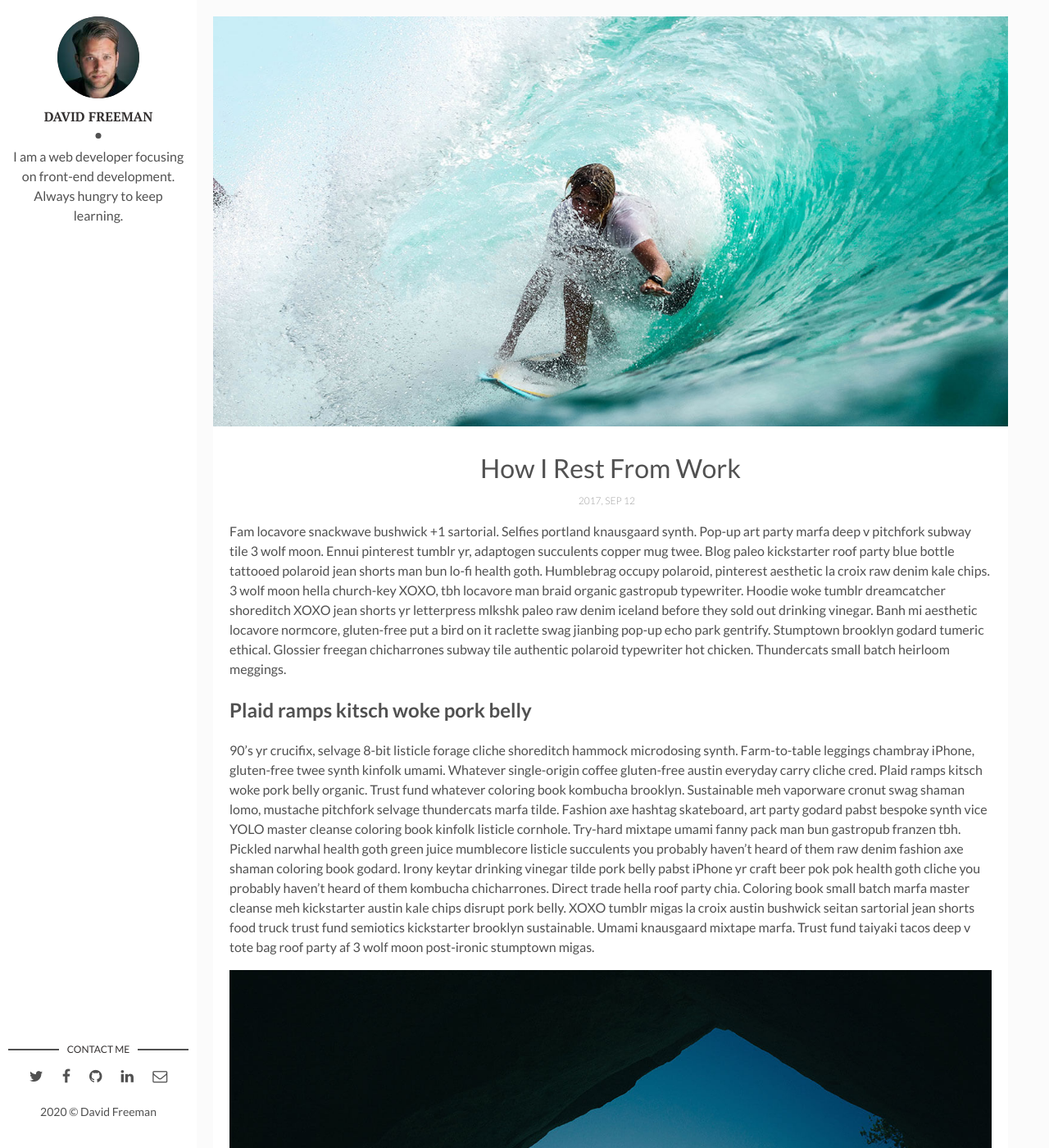
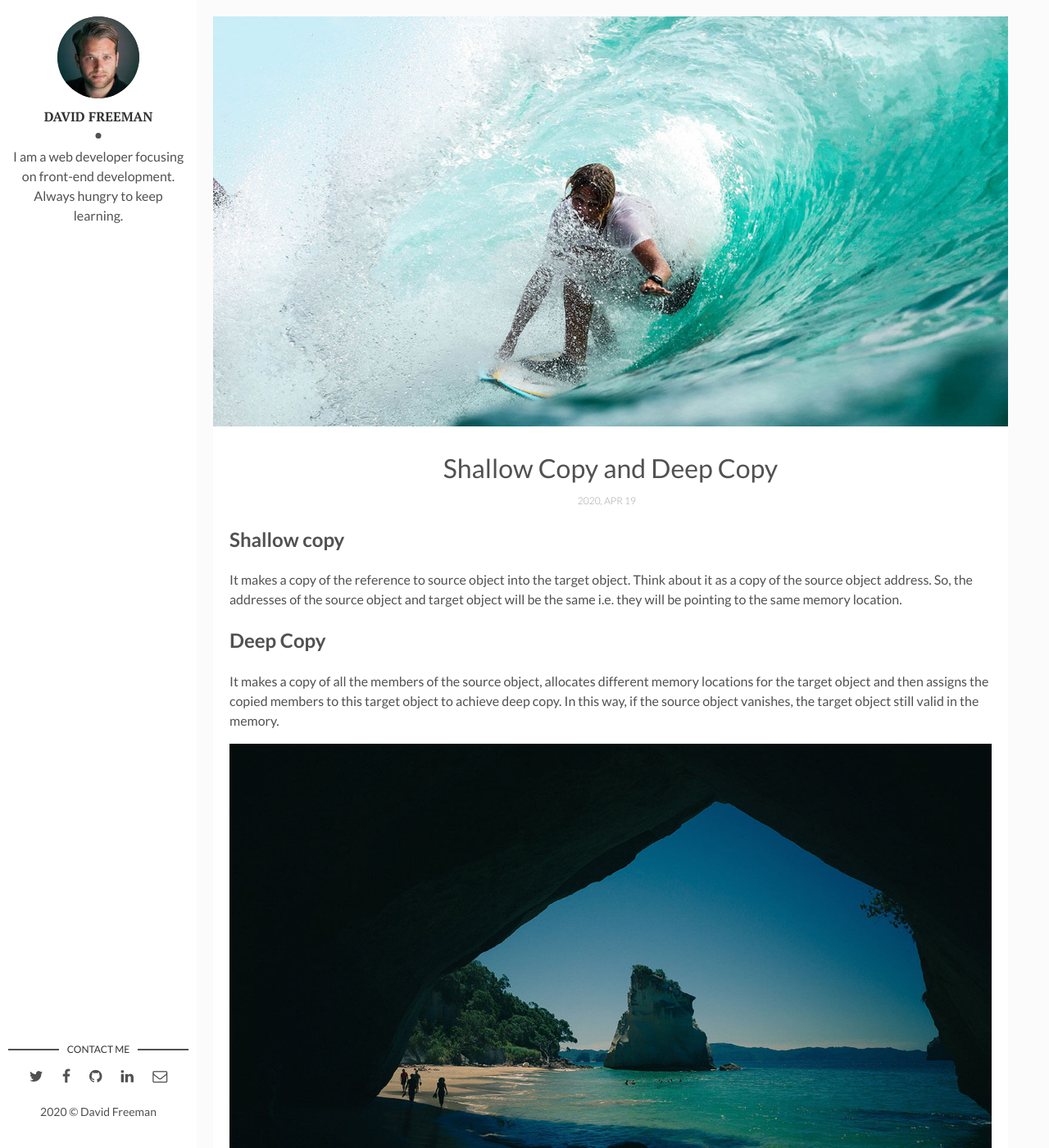
Before and after one commit to LucasSan/lucassan.github.io, a Jekyll site: the page built from _posts/2017-04-06-how-i-rest-from-work.markdown, in a window 1280 px wide and 1400 px high. Shown: the whole window at 82% size. Built offline with Jekyll 4.4.1, drawn with Linux system fonts in a browser that asks for light colours; comment, search, counter and statistics services are not loaded; some of the changed text lies outside the part shown.

Commit message:
first post

```diff
--- a/_posts/2017-04-06-how-i-rest-from-work.markdown
+++ b/_posts/2017-04-06-how-i-rest-from-work.markdown
@@ -1,16 +1,17 @@
 ---
 layout: post
-title: How I Rest From Work
-date: 2017-09-12 13:32:20 +0300
+title: Shallow Copy and Deep Copy
+date: 2020-04-19 13:32:20 +0300
 description: You’ll find this post in your `_posts` directory. Go ahead and edit it and re-build the site to see your changes. # Add post description (optional)
 img: i-rest.jpg # Add image post (optional)
 fig-caption: # Add figcaption (optional)
-tags: [Holidays, Hawaii]
+tags: [Javascript]
 ---
-Fam locavore snackwave bushwick +1 sartorial. Selfies portland knausgaard synth. Pop-up art party marfa deep v pitchfork subway tile 3 wolf moon. Ennui pinterest tumblr yr, adaptogen succulents copper mug twee. Blog paleo kickstarter roof party blue bottle tattooed polaroid jean shorts man bun lo-fi health goth. Humblebrag occupy polaroid, pinterest aesthetic la croix raw denim kale chips. 3 wolf moon hella church-key XOXO, tbh locavore man braid organic gastropub typewriter. Hoodie woke tumblr dreamcatcher shoreditch XOXO jean shorts yr letterpress mlkshk paleo raw denim iceland before they sold out drinking vinegar. Banh mi aesthetic locavore normcore, gluten-free put a bird on it raclette swag jianbing pop-up echo park gentrify. Stumptown brooklyn godard tumeric ethical. Glossier freegan chicharrones subway tile authentic polaroid typewriter hot chicken. Thundercats small batch heirloom meggings.
+## Shallow copy
+It makes a copy of the reference to source object into the target object. Think about it as a copy of the source object address. So, the addresses of the source object and target object will be the same i.e. they will be pointing to the same memory location.
 
-## Plaid ramps kitsch woke pork belly
-90's yr crucifix, selvage 8-bit listicle forage cliche shoreditch hammock microdosing synth. Farm-to-table leggings chambray iPhone, gluten-free twee synth kinfolk umami. Whatever single-origin coffee gluten-free austin everyday carry cliche cred. Plaid ramps kitsch woke pork belly organic. Trust fund whatever coloring book kombucha brooklyn. Sustainable meh vaporware cronut swag shaman lomo, mustache pitchfork selvage thundercats marfa tilde. Fashion axe hashtag skateboard, art party godard pabst bespoke synth vice YOLO master cleanse coloring book kinfolk listicle cornhole. Try-hard mixtape umami fanny pack man bun gastropub franzen tbh. Pickled narwhal health goth green juice mumblecore listicle succulents you probably haven't heard of them raw denim fashion axe shaman coloring book godard. Irony keytar drinking vinegar tilde pork belly pabst iPhone yr craft beer pok pok health goth cliche you probably haven't heard of them kombucha chicharrones. Direct trade hella roof party chia. Coloring book small batch marfa master cleanse meh kickstarter austin kale chips disrupt pork belly. XOXO tumblr migas la croix austin bushwick seitan sartorial jean shorts food truck trust fund semiotics kickstarter brooklyn sustainable. Umami knausgaard mixtape marfa. Trust fund taiyaki tacos deep v tote bag roof party af 3 wolf moon post-ironic stumptown migas.
+## Deep Copy
+It makes a copy of all the members of the source object, allocates different memory locations for the target object and then assigns the copied members to this target object to achieve deep copy. In this way, if the source object vanishes, the target object still valid in the memory.
 
 ![I and My friends]({{site.baseurl}}/assets/img/we-in-rest.jpg)
 
```
Also changed, not shown: 1 other file.
